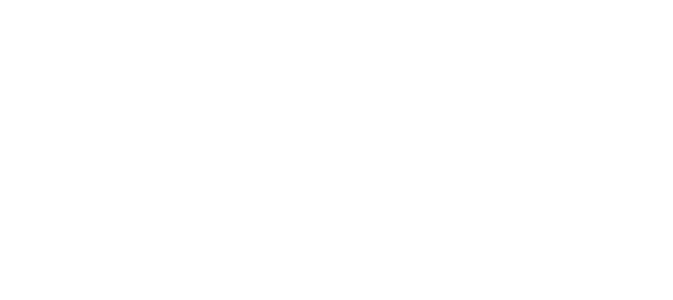
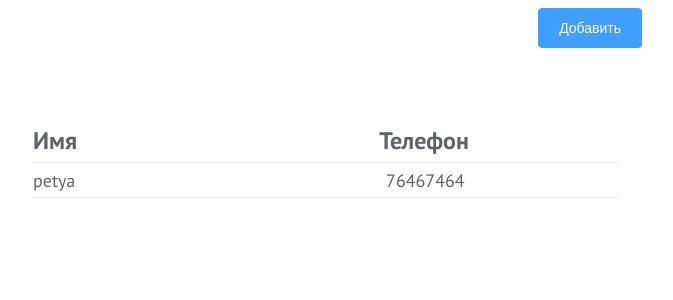
Before and after one commit to KulikovaMariya/vue-test, a Vue app: page / in a window 1280 px wide. Shown: the top 300 px of the page, without its empty margins (314-987 px from the left). Built offline with nearby package versions, Linux system fonts and the light colour scheme.

Commit message:
feat: add App component

```diff
--- a/src/App.vue
+++ b/src/App.vue
@@ -1,16 +1,63 @@
 <template>
- <div class="container">
-
- </div>
+  <div class="container" id="app">
+    <el-button class="button" type="primary" @click="dialogIsVisible = true">Добавить</el-button>
+    <users-table :table-data="users"/>
+    <el-dialog
+      title="Добавить пользователя"
+      :visible.sync="dialogIsVisible"
+      width="40%">
+        <add-user-form @save="onSave"/>
+    </el-dialog>
+  </div>
 </template>
 
 <script>
+import UsersTable from '@/components/UsersTable'
+import AddUserForm from '@/components/AddUserForm'
 
 export default {
-  name: 'App'
+  name: 'App',
+  components: { UsersTable, AddUserForm },
+  data () {
+    return {
+      localStorage: window.localStorage,
+      dialogIsVisible: false,
+      users: [{
+        name: 'petya',
+        phoneNumber: 76467464,
+        id: 9,
+        subordinate: [
+          {
+            name: 'vasya',
+            phoneNumber: 999999,
+            id: 10,
+          }
+        ]
+      }]
+    }
+  },
+  methods: {
+    onSave (user) {
+      this.dialogIsVisible = false
+      this.users.push(user)
+      this.localStorage.setItem('users', JSON.stringify(this.users))
+    }
+  }
 }
 </script>
 
-<style>
-
+<style scoped>
+  .container {
+    max-width: 50%;
+    margin: auto;
+    text-align: end;
+    font-family: "PT Sans", sans-serif;
+  }
+  .button {
+    margin-bottom: 50px;
+  }
+  >>>.el-dialog {
+    text-align: start;
+    color: #606266;;
+  }
 </style>
```
